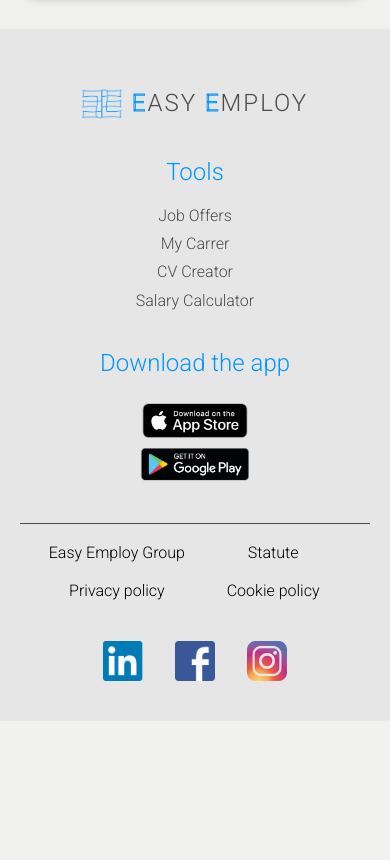
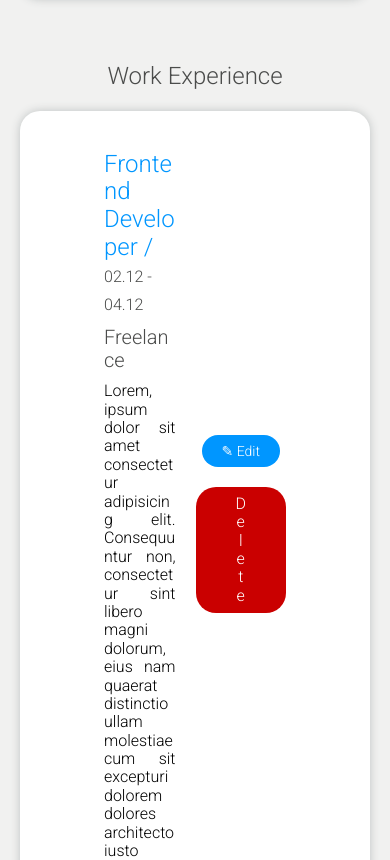
Before and after one commit to mizdebski77/Easy-Employ, a React (Create React App) app: page /Carrer in a window 390 px wide. Shown: the part 903-1763 px from the top of the page. Before the commit the page ends 1624 px from the top, so only its background shows below. Built offline with nearby package versions, Linux system fonts and the light colour scheme.

Commit message:
Media query to ButtonsWrapper added

```diff
--- a/src/features/Carrer/carrer.tsx
+++ b/src/features/Carrer/carrer.tsx
@@ -96,7 +96,7 @@ export const Carrer = () => {
 
                 <EditButton>✎  Edit</EditButton>
             </ContactWrapper>
-{/*
+
             <SectionTitle>
                 Work Experience
             </SectionTitle>
@@ -134,9 +134,9 @@ export const Carrer = () => {
 
                 </Tile>
 
-            </ElementWrapper> */}
+            </ElementWrapper>
 
-            {/* <SectionTitle>
+             {/* <SectionTitle>
                 Education
             </SectionTitle>
 
--- a/src/features/Carrer/styledCarrer.ts
+++ b/src/features/Carrer/styledCarrer.ts
@@ -262,6 +262,10 @@ export const ButtonsWrapper = styled.div`
     display: flex;
     gap: 20px;
     align-items: center;
+
+    @media (max-width: ${({ theme }) => theme.breakPoint.secondBp}px){
+        flex-direction: column;
+    };
 `;
 
 export const DeleteButton = styled.button`
```
